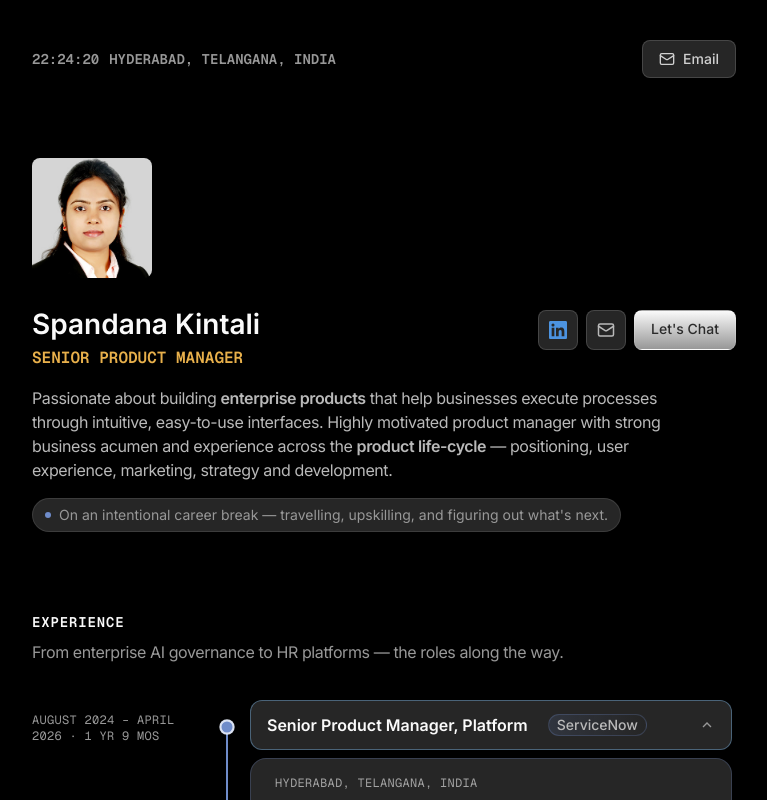
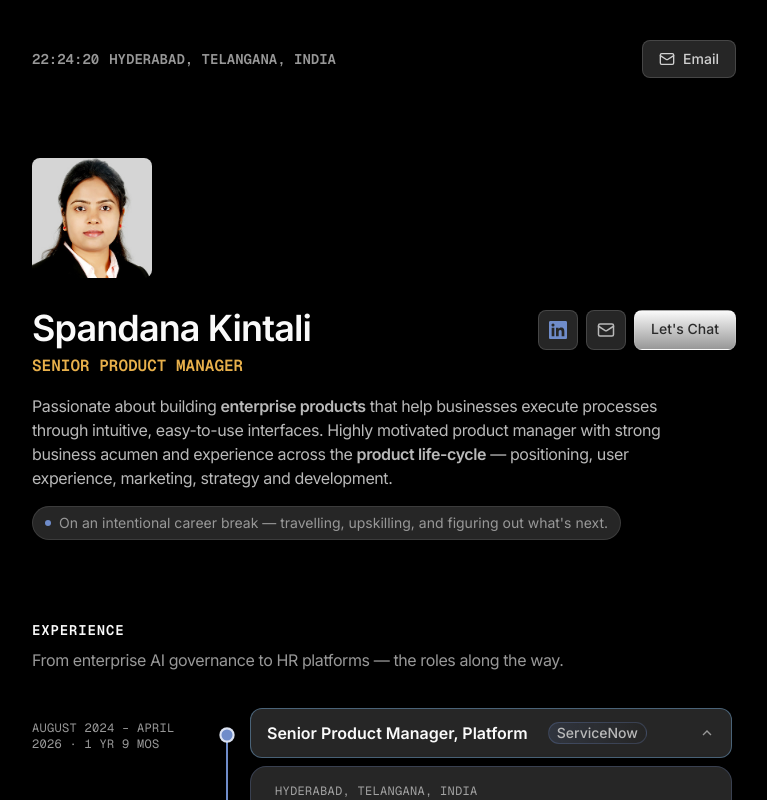
Before and after one commit to spandanakintali-curiouspm/portfolio, a Next.js app: page / in a window 1280 px wide. Shown: the top 800 px of the page, without its empty margins (256-1023 px from the left). Built offline with nearby package versions, Linux system fonts and the light colour scheme; no server answers.

Commit message:
Polish visual details: unify accent color, add card depth, strengthen name hierarchy

```diff
--- a/src/components/Certifications.tsx
+++ b/src/components/Certifications.tsx
@@ -35,7 +35,7 @@ export default function Certifications() {
         {honors.map((honor, idx) => (
           <div
             key={idx}
-            className="md:flex-1 flex items-center gap-4 justify-start px-6 py-4 rounded-xl border border-white/15 bg-neutral-800"
+            className="md:flex-1 flex items-center gap-4 justify-start px-6 py-4 rounded-xl border border-white/15 bg-neutral-800 shadow-[0_1px_12px_0_rgba(0,0,0,0.4)]"
           >
             <TrophyIcon />
             <div className="text-left min-w-0">
--- a/src/components/ExperienceTimeline.tsx
+++ b/src/components/ExperienceTimeline.tsx
@@ -62,7 +62,7 @@ export default function ExperienceTimeline() {
 
               <div className="flex-1 relative w-full p-1">
                 <details className="acc" open={i === 0}>
-                  <summary className="flex items-center justify-between gap-5 border border-white/10 rounded-xl px-4 py-3 bg-neutral-800 text-neutral-50 font-semibold text-base transition">
+                  <summary className="flex items-center justify-between gap-5 border border-white/10 rounded-xl px-4 py-3 bg-neutral-800 text-neutral-50 font-semibold text-base shadow-[0_1px_12px_0_rgba(0,0,0,0.4)] transition">
                     <div className="flex md:flex-row flex-col md:gap-5 gap-2 md:items-center items-start">
                       {role.title}
                       <span className="text-sm font-medium text-neutral-200 px-2 border border-[#6F8CCA]/25 rounded-full flex gap-2 items-center bg-gradient-to-r from-[#6F8CCA]/15 to-transparent">
@@ -82,7 +82,7 @@ export default function ExperienceTimeline() {
                     </svg>
                   </summary>
 
-                  <div className="mt-2 px-6 py-4 bg-neutral-800 rounded-2xl border border-[#6F8CCA]/25 space-y-3">
+                  <div className="mt-2 px-6 py-4 bg-neutral-800 rounded-2xl border border-[#6F8CCA]/25 shadow-[0_1px_12px_0_rgba(0,0,0,0.4)] space-y-3">
                     <p className="text-xs font-mono uppercase tracking-wide text-neutral-400">
                       {role.location}
                     </p>
--- a/src/components/ProfileIntro.tsx
+++ b/src/components/ProfileIntro.tsx
@@ -19,7 +19,7 @@ export default function ProfileIntro() {
       <div className="flex flex-col gap-4 z-10 relative">
         <div className="flex sm:flex-row flex-col gap-4 items-start justify-between">
           <div className="font-semibold space-y-2">
-            <h1 className="text-[28px] text-neutral-50 leading-none">{profile.name}</h1>
+            <h1 className="text-[32px] md:text-[36px] text-neutral-50 leading-none tracking-tight">{profile.name}</h1>
             <h2 className="uppercase text-[#E8B04B] font-mono text-base">{profile.role}</h2>
           </div>
 
@@ -29,7 +29,7 @@ export default function ProfileIntro() {
               target="_blank"
               rel="noopener noreferrer"
               aria-label="LinkedIn profile"
-              className="grid place-items-center size-10 rounded-[8px] border border-white/15 bg-neutral-800 text-[#4C93E0] hover:bg-white/5 transition"
+              className="grid place-items-center size-10 rounded-[8px] border border-white/15 bg-neutral-800 text-[#6F8CCA] hover:bg-white/5 transition"
             >
               <svg width="18" height="18" viewBox="0 0 24 24" fill="currentColor">
                 <path d="M20.45 20.45h-3.56v-5.57c0-1.33-.02-3.04-1.85-3.04-1.85 0-2.13 1.45-2.13 2.94v5.67H9.35V9h3.41v1.56h.05c.48-.9 1.64-1.85 3.37-1.85 3.6 0 4.27 2.37 4.27 5.45v6.29zM5.34 7.43a2.06 2.06 0 1 1 0-4.13 2.06 2.06 0 0 1 0 4.13zM7.12 20.45H3.56V9h3.56v11.45zM22.22 0H1.77C.79 0 0 .77 0 1.72v20.56C0 23.23.79 24 1.77 24h20.45c.98 0 1.78-.77 1.78-1.72V1.72C24 .77 23.2 0 22.22 0z" />
--- a/src/components/Stack.tsx
+++ b/src/components/Stack.tsx
@@ -5,7 +5,7 @@ const tiles = [...skills, ...languages.map((l) => l.name)];
 function Tile({ label }: { label: string }) {
   return (
     <span
-      className="h-16 min-w-28 px-3 rounded-[8px] border bg-neutral-800 grid place-items-center text-center font-mono text-xs font-semibold text-neutral-300 shrink-0"
+      className="h-16 min-w-28 px-3 rounded-[8px] border bg-neutral-800 grid place-items-center text-center font-mono text-xs font-semibold text-neutral-300 shadow-[0_1px_12px_0_rgba(0,0,0,0.4)] shrink-0"
       style={{ borderColor: "#6F8CCA40" }}
     >
       {label}
```
